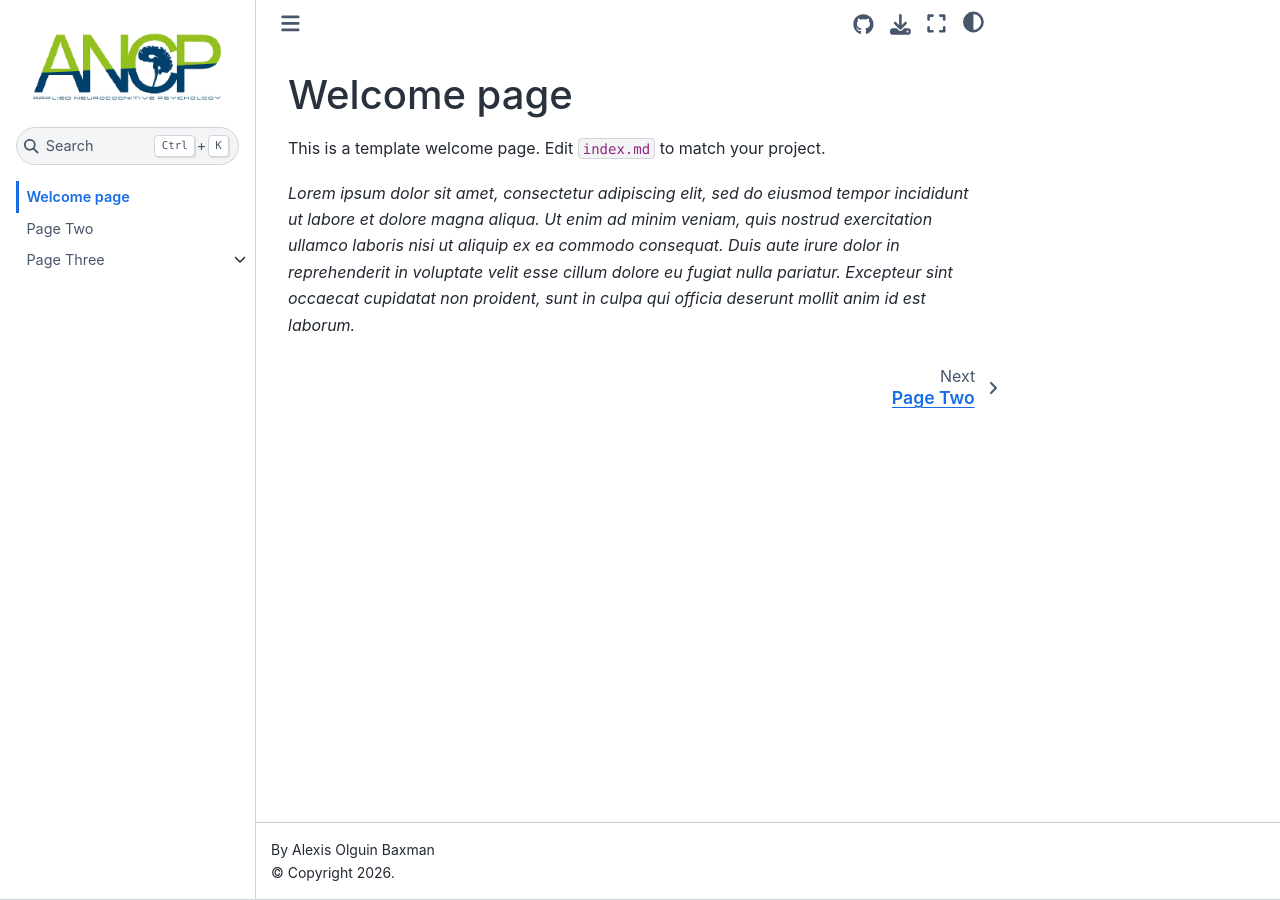
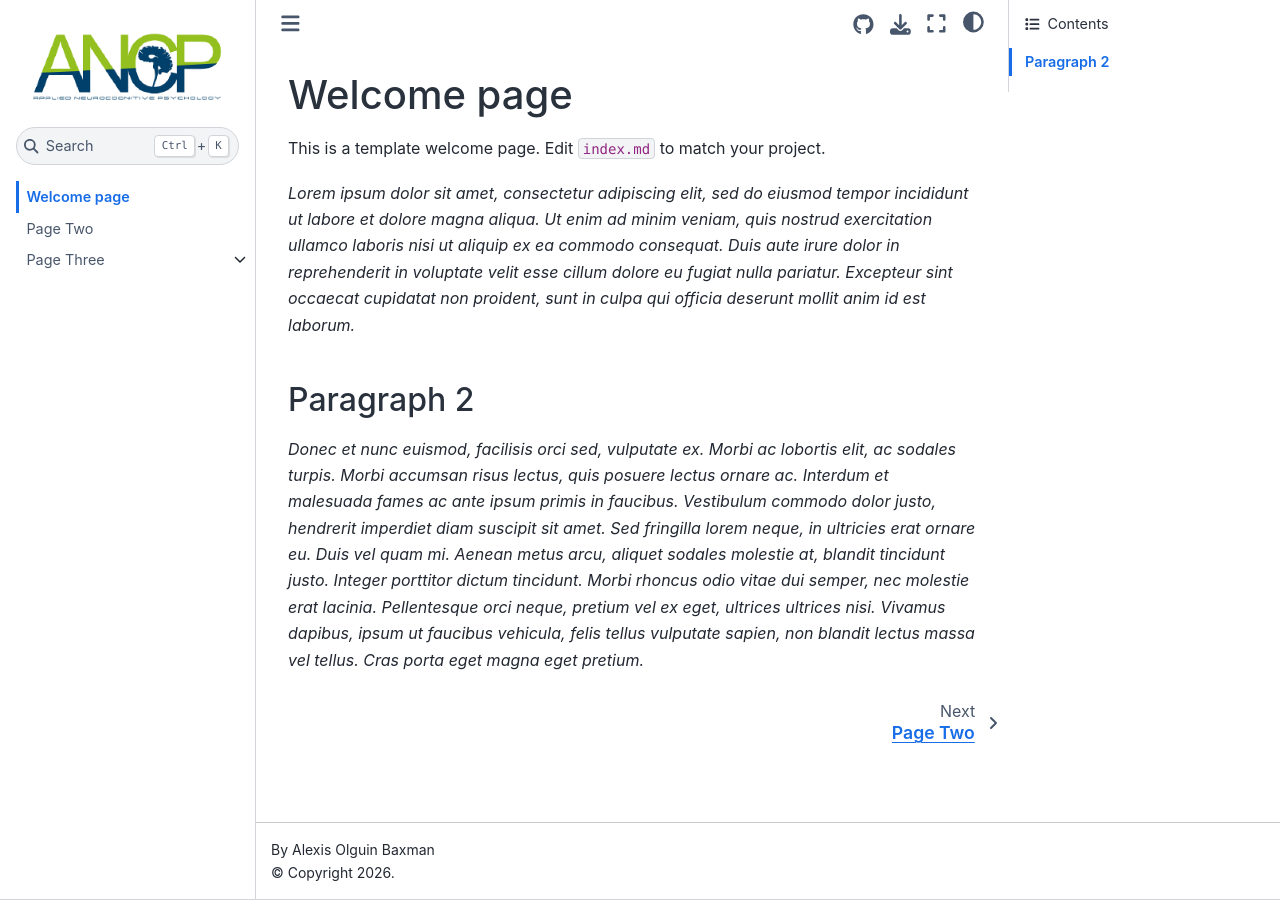
Before and after one commit to alexisbaxman/jupyter_template, a Jupyter Book: the page built from index.md, in a window 1280 px wide. Built offline with Jupyter Book 1.0.4 settings and Sphinx 7.4.7 and the Sphinx Book theme 1.1.4, drawn with Linux system fonts in a browser that asks for light colours.

Commit message:
Update index.md

```diff
--- a/index.md
+++ b/index.md
@@ -3,3 +3,7 @@
 This is a template welcome page. Edit `index.md` to match your project.
 
 *Lorem ipsum dolor sit amet, consectetur adipiscing elit, sed do eiusmod tempor incididunt ut labore et dolore magna aliqua. Ut enim ad minim veniam, quis nostrud exercitation ullamco laboris nisi ut aliquip ex ea commodo consequat. Duis aute irure dolor in reprehenderit in voluptate velit esse cillum dolore eu fugiat nulla pariatur. Excepteur sint occaecat cupidatat non proident, sunt in culpa qui officia deserunt mollit anim id est laborum.*
+
+## Paragraph 2
+
+*Donec et nunc euismod, facilisis orci sed, vulputate ex. Morbi ac lobortis elit, ac sodales turpis. Morbi accumsan risus lectus, quis posuere lectus ornare ac. Interdum et malesuada fames ac ante ipsum primis in faucibus. Vestibulum commodo dolor justo, hendrerit imperdiet diam suscipit sit amet. Sed fringilla lorem neque, in ultricies erat ornare eu. Duis vel quam mi. Aenean metus arcu, aliquet sodales molestie at, blandit tincidunt justo. Integer porttitor dictum tincidunt. Morbi rhoncus odio vitae dui semper, nec molestie erat lacinia. Pellentesque orci neque, pretium vel ex eget, ultrices ultrices nisi. Vivamus dapibus, ipsum ut faucibus vehicula, felis tellus vulputate sapien, non blandit lectus massa vel tellus. Cras porta eget magna eget pretium.*
```
